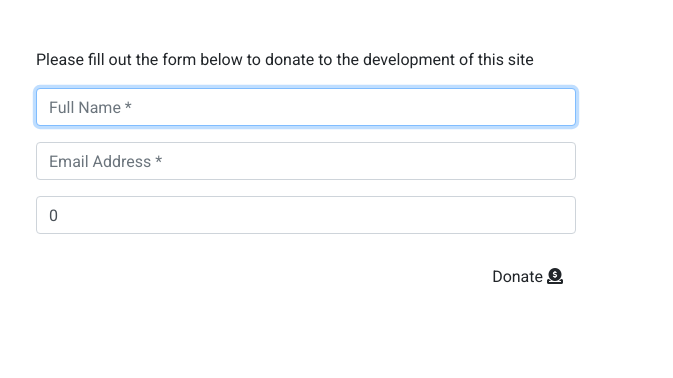
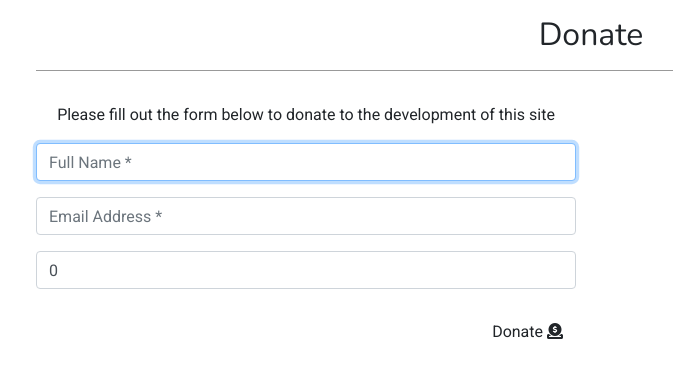
Before and after one commit to RobKnowles248/bluepoint, a Django app: page /donate/ in a window 1280 px wide. Shown: the part 60-438 px from the top of the page, without its empty margins (49-722 px from the left). Run offline with Django 3.2, Linux system fonts and the light colour scheme; some libraries are stand-ins or nearby versions.

Commit message:
Add page headings to donation pages

```diff
--- a/donate/templates/donate/donate.html
+++ b/donate/templates/donate/donate.html
@@ -1,11 +1,22 @@
 {% extends 'base.html' %}
 {% load static %}
 
+{% block page_header %}
+    <div class="container mt-3">
+        <div class="row">
+            <div class="col-12">
+                <h2 class="heading-font text-center">Donate</h2>
+                <hr>
+            </div>
+        </div>
+    </div>
+{% endblock %}
+
 {% block content %}
-    <div class="container mt-5">
+    <div class="container mt-3">
         <div class="row">
             <div class="col-12 col-lg-6">
-                <p>Please fill out the form below to donate to the development of this site</p>
+                <p class="text-center">Please fill out the form below to donate to the development of this site</p>
                 <form action="{% url 'donate' %}" method="POST" id='donation-form'>
                     {% csrf_token %}
                     {{ donation_form.full_name | as_crispy_field }}
--- a/static/css/base.css
+++ b/static/css/base.css
@@ -55,6 +55,12 @@ ul.messages li {
     background-color: #dc3545!important;
 }
 
+/*------------ Page Header --*/
+
+hr {
+    border-color: rgba(0,0,0,.4);
+}
+
 /*------------ Media Queries --*/
 
 @media only screen and (min-width: 992px) {
```
Also changed, not shown: donate/templates/donate/pay.html (+13 -2 lines), donate/templates/donate/payment_success.html (+15 -4 lines).
